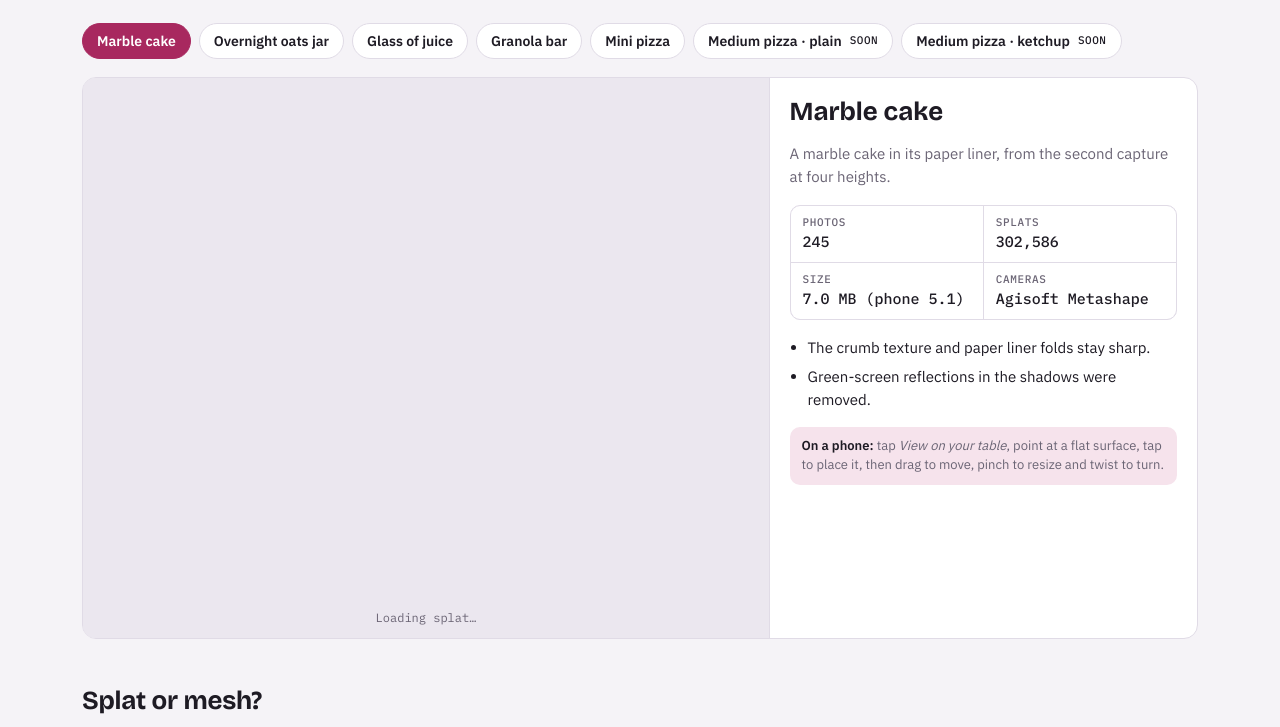
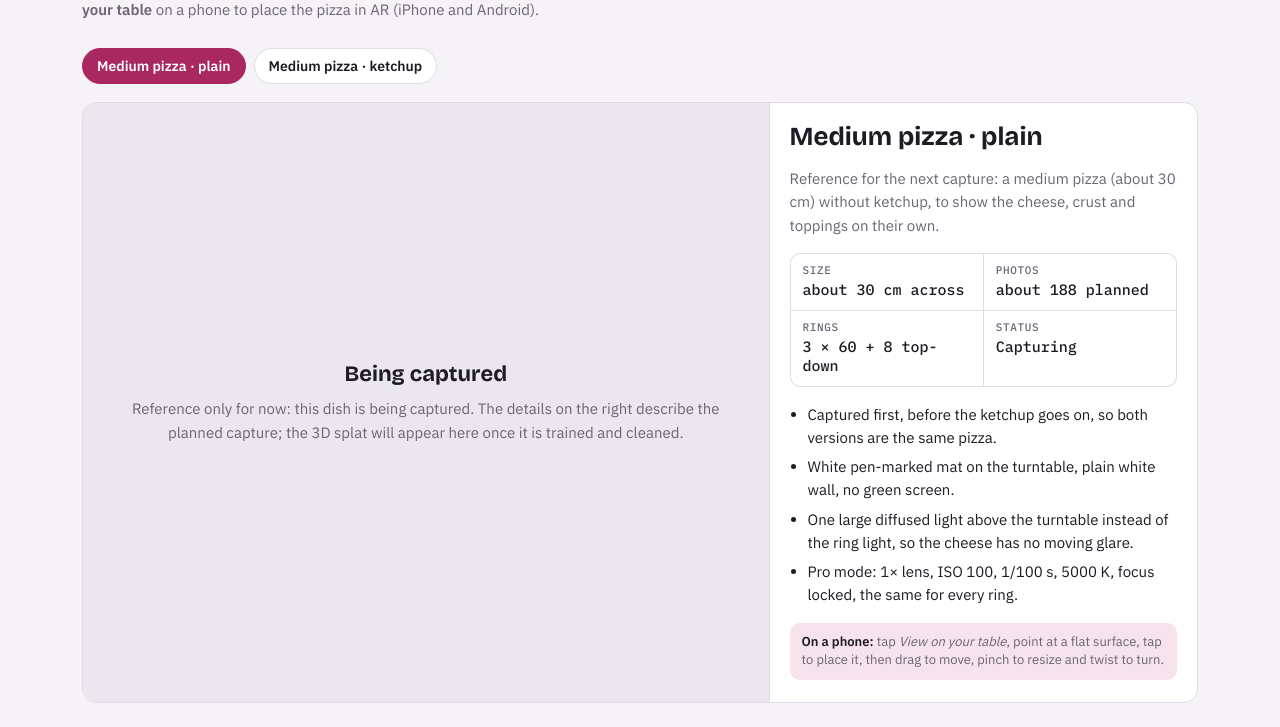
Before and after one commit to Snail923/cake-scan-showdown, a plain HTML site: page results.html in a window 1280 px wide. Shown: the part 277-1004 px from the top of the page. Drawn offline with nearby package versions, Linux system fonts and the light colour scheme.

Commit message:
Final results: show only the medium pizza, plain and with ketchup
Co-Authored-By: Claude Opus 5.5 <noreply@anthropic.com>

```diff
--- a/results.html
+++ b/results.html
@@ -4,7 +4,7 @@
 <meta charset="utf-8">
 <meta name="viewport" content="width=device-width, initial-scale=1, viewport-fit=cover">
 <title>Final Scan Results</title>
-<meta name="description" content="The best Gaussian splat of each dish from the Cake Scan Showdown, viewable in 3D and in AR on iPhone and Android.">
+<meta name="description" content="The final Gaussian splat scans of a medium pizza, plain and with ketchup, viewable in 3D and in AR on iPhone and Android.">
 <link rel="preconnect" href="https://fonts.googleapis.com">
 <link rel="preconnect" href="https://fonts.gstatic.com" crossorigin>
 <link rel="stylesheet" href="https://fonts.googleapis.com/css2?family=Bricolage+Grotesque:opsz,wght@12..96,500;12..96,700&family=IBM+Plex+Sans:wght@400;500;600&family=IBM+Plex+Mono:wght@400;500&display=swap">
@@ -55,7 +55,6 @@
   }
   .chip[aria-selected="true"] { background: var(--accent); border-color: var(--accent); color: var(--accent-ink); }
   .chip:disabled { cursor: default; color: var(--muted); border-style: dashed; background: transparent; }
-  .chip .soon { font: 500 11px/1 var(--mono); text-transform: uppercase; letter-spacing: .05em; }
 
   /* featured viewer */
   .feature { display: grid; gap: 0; background: var(--surface); border: 1px solid var(--rule); border-radius: 14px; overflow: hidden; }
@@ -104,17 +103,17 @@
 
   <header>
     <span class="eyebrow">Cake Scan Showdown · final results</span>
-    <h1>The best scan of every dish</h1>
-    <p>After comparing three phone apps, Meshroom, Agisoft Metashape and Gaussian splatting on the same captures, the Gaussian splats looked the most real: they keep glass, gloss and fine crumbs that a textured mesh loses. These are the final, cleaned splats. Drag to orbit, pinch or scroll to zoom, and tap <strong>View on your table</strong> on a phone to place the dish in AR (iPhone and Android).</p>
+    <h1>Medium pizza, plain and with ketchup</h1>
+    <p>The final capture: one medium pizza (about 30 cm), scanned twice as a Gaussian splat, first plain and then with a ketchup drizzle, with the same setup and camera settings, so the two can be compared side by side. Drag to orbit, pinch or scroll to zoom, and tap <strong>View on your table</strong> on a phone to place the pizza in AR (iPhone and Android).</p>
   </header>
 
-  <div class="picker" role="tablist" aria-label="Choose a dish"></div>
+  <div class="picker" role="tablist" aria-label="Choose a version"></div>
 
   <div class="feature">
     <div class="stage">
       <iframe id="viewer" title="3D splat viewer" allow="xr-spatial-tracking; fullscreen" hidden></iframe>
       <div class="placeholder" id="placeholder" hidden>
-        <strong>Coming soon</strong>
+        <strong>Being captured</strong>
         <span>Reference only for now: this dish is being captured. The details on the right describe the planned capture; the 3D splat will appear here once it is trained and cleaned.</span>
       </div>
     </div>
@@ -180,26 +179,6 @@
 <script>
   // One viewer for the whole page: picking a dish swaps the splat, so phones only hold one model in memory.
   var MODELS = [
-    { id: "cake", label: "Marble cake", src: "cake2_splat.sog", params: "h=0.164&w=0.4",
-      lead: "A marble cake in its paper liner, from the second capture at four heights.",
-      facts: [["Photos", "245"], ["Splats", "302,586"], ["Size", "7.0 MB (phone 5.1)"], ["Cameras", "Agisoft Metashape"]],
-      notes: ["The crumb texture and paper liner folds stay sharp.", "Green-screen reflections in the shadows were removed."] },
-    { id: "jar", label: "Overnight oats jar", src: "jar_splat.sog", params: "h=0.26",
-      lead: "Overnight oats in a glass jar with a lid and spoon. The real glass is captured, not modelled.",
-      facts: [["Photos", "122"], ["Splats", "312,409"], ["Size", "7.1 MB (phone 5.2)"], ["Cameras", "Meshroom"]],
-      notes: ["Photogrammetry could not see the glass; the splat keeps it.", "Green tint on the clear areas cleaned."] },
-    { id: "juice", label: "Glass of juice", src: "juice_splat.sog", params: "h=0.14&maxel=35",
-      lead: "A glass of juice on a turntable, shot on a white mat with pen marks instead of a green screen.",
-      facts: [["Photos", "118 (2 heights)"], ["Splats", "28,968"], ["Size", "1.0 MB (phone 0.6)"], ["Height", "14 cm"]],
-      notes: ["Haze, white streaks, dark specks and the smudge under the glass removed.", "The view stops at 35° above the table, the highest angle photographed."] },
-    { id: "bar", label: "Granola bar", src: "bar_splat.sog", params: "h=0.031&w=0.2",
-      lead: "A granola bar on a cream plate, turntable capture.",
-      facts: [["Photos", "176"], ["Splats", "154,709"], ["Size", "4.3 MB (phone 2.8)"], ["Width", "20 cm"]],
-      notes: ["Camera positions fixed ring by ring, so the bar no longer swims as you orbit.", "Green reflections on the plate recoloured."] },
-    { id: "pizza2", label: "Mini pizza", src: "pizza2_splat.sog", params: "h=0.062&w=0.3",
-      lead: "A mini pizza with a glossy ketchup drizzle and green peppers.",
-      facts: [["Photos", "181 (3 heights)"], ["Splats", "98,769"], ["Size", "4.2 MB (phone 2.1)"], ["Cameras", "Agisoft Metashape"]],
-      notes: ["The ketchup gloss moves as you orbit, which a mesh texture cannot show."] },
     { id: "pizza-plain", label: "Medium pizza · plain", soon: true,
       lead: "Reference for the next capture: a medium pizza (about 30 cm) without ketchup, to show the cheese, crust and toppings on their own.",
       facts: [["Size", "about 30 cm across"], ["Photos", "about 188 planned"], ["Rings", "3 × 60 + 8 top-down"], ["Status", "Capturing"]],
@@ -222,7 +201,6 @@
     var b = document.createElement("button");
     b.type = "button"; b.className = "chip"; b.setAttribute("role", "tab"); b.id = "tab-" + m.id;
     b.textContent = m.label;
-    if (m.soon) { var s = document.createElement("span"); s.className = "soon"; s.textContent = "soon"; b.appendChild(s); }
     b.addEventListener("click", function () { show(m.id, true); });
     picker.appendChild(b);
     return b;
@@ -253,7 +231,7 @@
     if (push && history.replaceState) history.replaceState(null, "", "#" + m.id);
   }
 
-  show(location.hash.slice(1) || "cake", false);
+  show(location.hash.slice(1) || "pizza-plain", false);
   window.addEventListener("hashchange", function () { show(location.hash.slice(1), false); });
 </script>
 </body>
```
